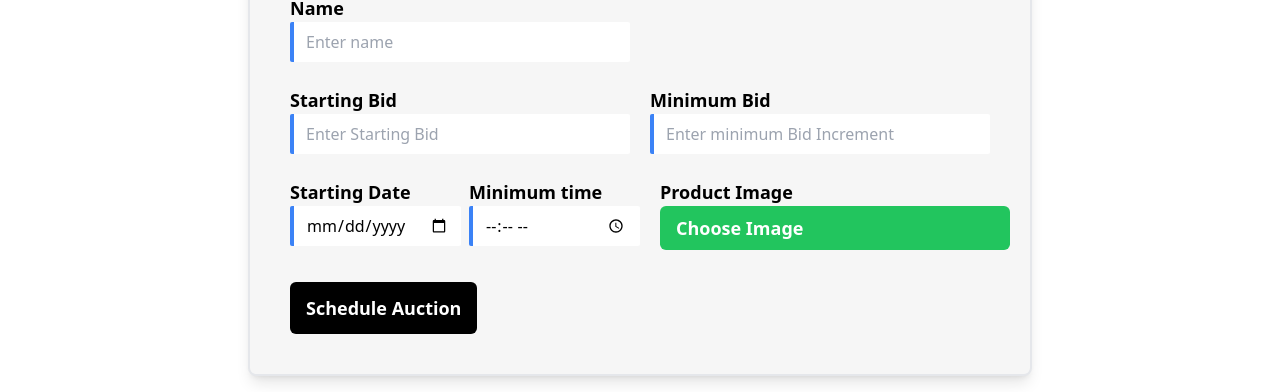
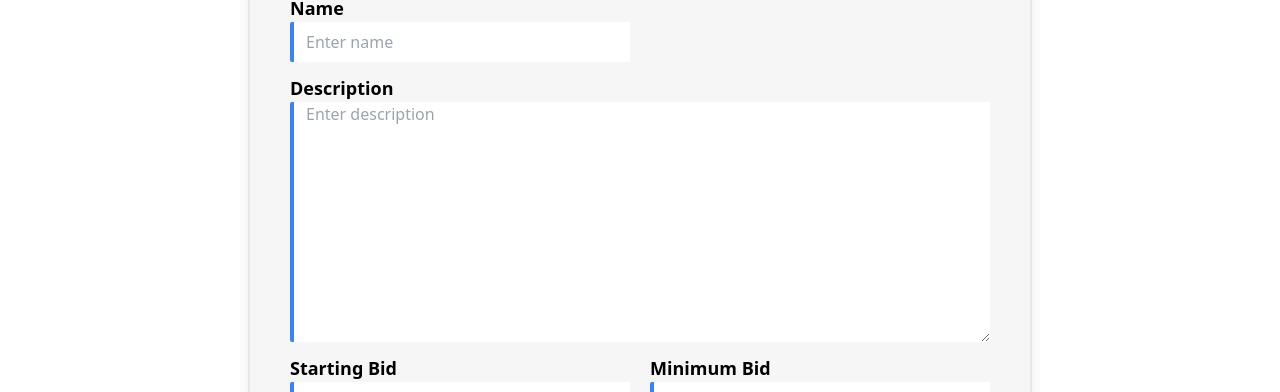
Before and after one commit to ShivrajTheCoder/E-Commerce-Microservice-Frontend, a Next.js app: page /admin/adauction in a window 1280 px wide. Shown: the part 264-656 px from the top of the page. Built offline with nearby package versions, Linux system fonts and the light colour scheme; no server answers.

Commit message:
auction-ui-improved

```diff
--- a/src/components/AdminComponents/AddAuctionContianer.tsx
+++ b/src/components/AdminComponents/AddAuctionContianer.tsx
@@ -1,6 +1,6 @@
 import InputComponent from '@/components/InputComponent';
 import axios from 'axios';
-import React, { useState,ChangeEvent } from 'react'
+import React, { useState, ChangeEvent } from 'react'
 import { ToastContainer, toast } from 'react-toastify';
 import 'react-toastify/dist/ReactToastify.css';
 export default function AddAuctionContianer() {
@@ -10,8 +10,9 @@ export default function AddAuctionContianer() {
         minBidInc: "",
         date: "",
         time: "",
+        description: "",
     })
-    const { name, startingBid, minBidInc, date, time } = inputValues;
+    const { name, startingBid, minBidInc, date, time,description } = inputValues;
     const handleChange = (e: React.ChangeEvent<HTMLInputElement>) => {
         const { name, value } = e.target;
         setInputValues((prev) => ({
@@ -26,10 +27,17 @@ export default function AddAuctionContianer() {
             setSelectedImage(event.target.files[0]);
         }
     };
+    const handleDescChange = (e: React.ChangeEvent<HTMLTextAreaElement>) => {
+        const { name, value } = e.target;
+        setInputValues((prev) => ({
+            ...prev,
+            [name]: value,
+        }))
+    }
     const submitHandler = async (e: React.FormEvent<HTMLFormElement>) => {
         e.preventDefault();
         // console.log(inputValues, selectedDate, selectedTime);
-        if (name && selectedImage && startingBid && minBidInc && date && time) {
+        if (name && selectedImage && startingBid && minBidInc && date && time && description) {
             // const data = {
             //     ...inputValues
             // };
@@ -39,7 +47,8 @@ export default function AddAuctionContianer() {
             data.append("minBidInc", minBidInc);
             data.append("date", date);
             data.append("time", time);
-            data.append("img",selectedImage);
+            data.append("img", selectedImage);
+            data.append("description",description);
             console.log(data);
             await axios.post(`http://localhost:8085/auction/createauction`, data)
                 .then(resp => {
@@ -69,6 +78,19 @@ export default function AddAuctionContianer() {
                         value={name}
                         onChange={handleChange}
                         placeholder="Enter name" />
+                </div>
+                <div className='flex flex-col'>
+                    <label htmlFor="description" className='font-bold text-lg'>Description</label>
+                    <textarea
+                        className='rounded-sm bg-white px-3 border-l-4 border-blue-500 focus:outline-none focus:ring-1 focus:ring-blue-500'
+                        id="description"
+                        name="description"
+                        value={description}
+                        onChange={handleDescChange}
+                        placeholder="Enter description"
+                        cols={30}
+                        rows={10}
+                    ></textarea>
                 </div>
                 <div className='grid grid-cols-2 gap-5'>
 
--- a/src/components/AuctionScreenComponent/AuctionItemCard.tsx
+++ b/src/components/AuctionScreenComponent/AuctionItemCard.tsx
@@ -9,6 +9,7 @@ interface AItem {
     img_url: string;
     date: string;
     time: string;
+    description: string;
 }
 
 interface ItemProp extends AItem {
@@ -16,9 +17,9 @@ interface ItemProp extends AItem {
 }
 export default function AuctionItemCard(props: ItemProp) {
 
-//need to update the date stuff
+    //need to update the date stuff
 
-    const { _id, name, startingBid, minBidInc, lastBid, img_url, date, time } = props;
+    const { _id, name, startingBid, minBidInc, lastBid, img_url, date, time, description } = props;
     const parts = date.split('-');
     const areSameDate = (date1: Date, date2: Date) => {
         return (date1.getFullYear() === date2.getFullYear() &&
@@ -36,20 +37,21 @@ export default function AuctionItemCard(props: ItemProp) {
         query: queryParams,
     };
     return (
-        <div className='rounded-b-xl bg-[#f6f6f6] h-full'>
-            <img className='w-full rounded-t-xl' src={img_url} alt={name} />
-            <div className='p-5'>
-                <h2 className='font-bold text-xl'>{name}</h2>
+        <div className='rounded-b-xl grid grid-cols-12 p-5 bg-[#f6f6f6] h-full'>
+            <img className='w-full h-full col-span-6 rounded-xl' src={img_url} alt={name} />
+            <div className='p-5 col-span-6'>
+                <h2 className='font-bold text-3xl'>{name}</h2>
+                <p className='font-semibold text-lg my-2'>{description}</p>
                 <div className='flex font-semibold text-lg'>
-                    <h2 className=''>Starting Bid</h2>
+                    <h2 className='font-bold text-xl'>Starting Bid</h2>
                     <p className='ml-auto mr-5'>₹{startingBid}</p>
                 </div>
                 <div className='flex font-semibold text-lg'>
-                    <h2 className=''>Min. Bid</h2>
+                    <h2 className='font-bold text-xl'>Min. Bid</h2>
                     <p className='ml-auto mr-5'>₹{minBidInc}</p>
                 </div>
                 <div className='flex font-semibold text-lg'>
-                    <h2 className=''>Starting at</h2>
+                    <h2 className='font-bold text-xl'>Timings</h2>
                     <p className='ml-auto mr-5'>{time}</p>
                 </div>
                 {
@@ -60,7 +62,7 @@ export default function AuctionItemCard(props: ItemProp) {
                     </div>
                 }
                 <div className='mt-5 w-full'>
-                    {(areSameDate(targetDate, currentDate)) && <Link className='bg-black my-20 w-full  text-white font-bold text-lg px-4 py-3 rounded-md' href={href} as={`/auction/${_id}`}>Join real</Link>}
+                    {(areSameDate(targetDate, currentDate)) && <Link className='bg-black my-20 w-full  text-white font-bold text-lg px-4 py-3 rounded-md' href={href} as={`/auction/${_id}`}>Join Auction</Link>}
                 </div>
             </div>
         </div>
--- a/src/pages/auction/[aucItem].tsx
+++ b/src/pages/auction/[aucItem].tsx
@@ -1,3 +1,4 @@
+import TreandingProductsComponent from '@/components/TreandingProductsComponent';
 import { RootState } from '@/store/reducers';
 import axios from 'axios';
 import { useRouter } from 'next/router';
@@ -18,6 +19,7 @@ interface AucItemInterface {
     img_url: string;
     date: string;
     time: string;
+    description: string;
 }
 
 export default function AuctionItem() {
@@ -34,8 +36,8 @@ export default function AuctionItem() {
 
     useEffect(() => {
 
-        const checkLogin=()=>{
-            if(!userId){
+        const checkLogin = () => {
+            if (!userId) {
                 router.push("/");
             }
         }
@@ -80,7 +82,7 @@ export default function AuctionItem() {
             }
         };
 
-    }, [itemName, itemId, socketRef.current,customBid,userId]);
+    }, [itemName, itemId, socketRef.current, customBid, userId]);
 
     const sattaHandler = () => {
         // console.log(lastBidReceived, "this is the last bid received");
@@ -96,11 +98,11 @@ export default function AuctionItem() {
             const bid = Number(lastBid) + Number(aucItem.minBidInc);
             if (Number(customBid) && Number(customBid) > Number(aucItem.minBidInc)) {
                 socketRef.current.emit("bid:newbid", { bid: Number(customBid), itemId, userId, itemName });
-                console.log(Number(customBid),"cutom bid");
+                console.log(Number(customBid), "cutom bid");
             }
             else {
                 socketRef.current.emit("bid:newbid", { bid, itemId, userId, itemName });
-                console.log(bid,"normal bid");
+                console.log(bid, "normal bid");
             }
             // console.log(aucItem.minBidInc, bid);
         }
@@ -117,24 +119,27 @@ export default function AuctionItem() {
                 <section className='my-20 w-fit bg-[#f6f6f6] p-5 rounded-md shadow-lg grid grid-cols-2'>
                     <div>
                         <img className='rounded-md' src={aucItem.img_url} alt="auction item" />
+                    </div>
+                    <div className='flex flex-col items-center w-full'>
+                        <h1 className='font-extrabold text-3xl'>Current Auction</h1>
                         <h1 className='font-extrabold text-2xl mt-5 mb-3'>{aucItem.name}</h1>
                         <div className='grid grid-cols-2 gap-5 font-bold text-xl my-2'>
                             <div>Minimum Bid</div>
                             <div>{aucItem.minBidInc}</div>
                         </div>
                         <div className='grid grid-cols-2 gap-5'>
-                            <input className='bg-white rounded-sm h-10 px-3 border-l-4 border-blue-500 focus:outline-none focus:ring-1 focus:ring-blue-500 shadow-md' type="number" name="nextbid" id="nextbid" value={customBid?customBid:""}  placeholder='Custom Bid' onChange={(e) => {
+                            <input className='bg-white rounded-sm h-10 px-3 border-l-4 border-blue-500 focus:outline-none focus:ring-1 focus:ring-blue-500 shadow-md' type="number" name="nextbid" id="nextbid" value={customBid ? customBid : ""} placeholder='Custom Bid' onChange={(e) => {
                                 setCustomBid(e.target.value);
                             }} />
                             <button className='bg-black w-full shadow-md text-white font-bold text-lg px-4 py-2 rounded-sm' onClick={sattaHandler}>Next Bid</button>
                         </div>
-                    </div>
-                    <div className='flex flex-col items-center w-full'>
-                        <h1 className='font-extrabold text-3xl'>Current Auction</h1>
                         <div className='grid grid-cols-2 font-bold text-xl w-full mt-10'>
                             <div className="flex justify-center items-center">Top Bid</div>
-                            <div className="flex justify-center items-center">{lastBidReceived ? lastBidReceived :aucItem.lastBid}</div>
+                            <div className="flex justify-center items-center">{lastBidReceived ? lastBidReceived : aucItem.lastBid}</div>
                         </div>
+                    </div>
+                    <div className='col-span-2 my-2 text-xl font-semibold'>
+                        <p>{aucItem.description}</p>
                     </div>
                 </section>
             }
--- a/src/pages/auction/ongoingauction.tsx
+++ b/src/pages/auction/ongoingauction.tsx
@@ -10,6 +10,7 @@ interface AItem {
   img_url: string;
   date: string;
   time: string;
+  description:string;
 }
 import { ToastContainer, toast } from 'react-toastify';
 import 'react-toastify/dist/ReactToastify.css';
@@ -41,7 +42,7 @@ export default function ongoingauction() {
       <h1 className='font-bold text-3xl my-10'>On Going Auctions</h1>
       {
         (!loading && aucItems) &&
-        <div className='grid grid-cols-4 gap-9 w-full'>
+        <div className=' w-full my-3'>
           {
             aucItems?.map(item => {
               return (<AuctionItemCard {...item} key={item._id}/>)
```
